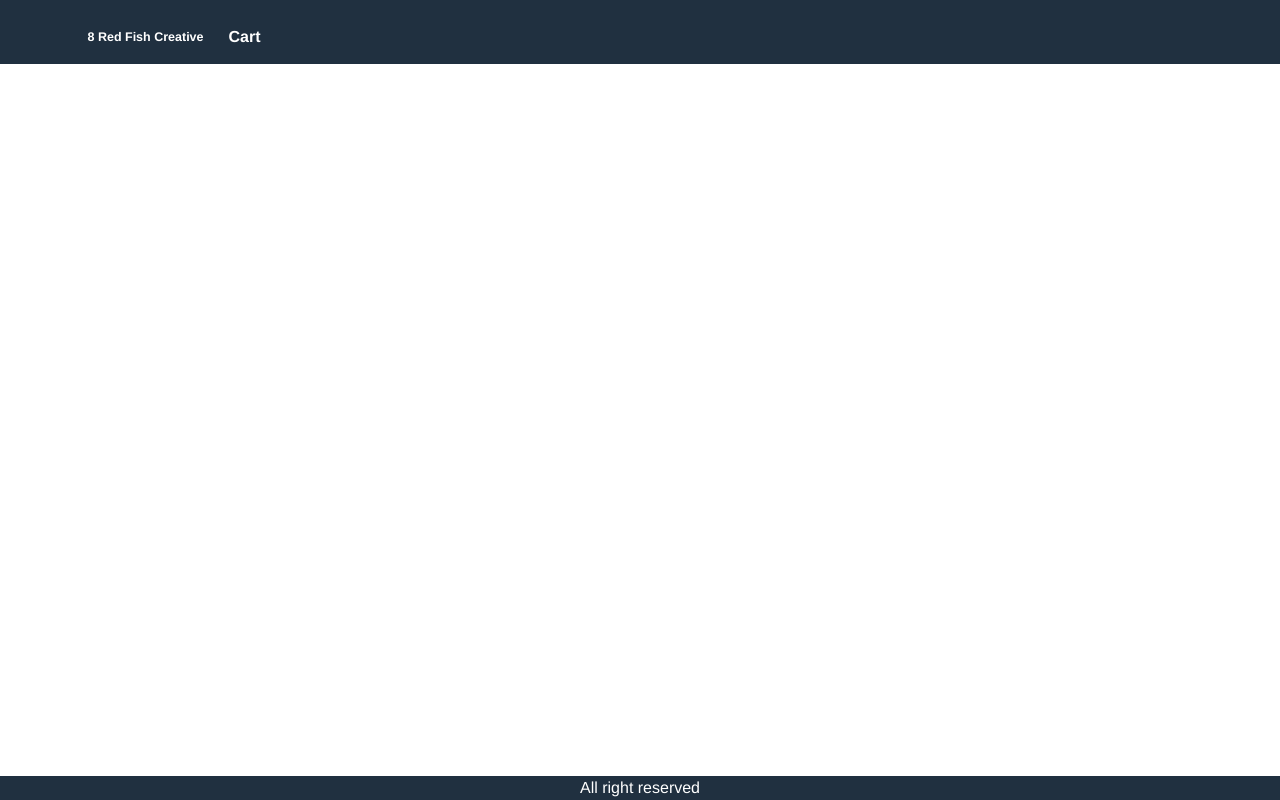
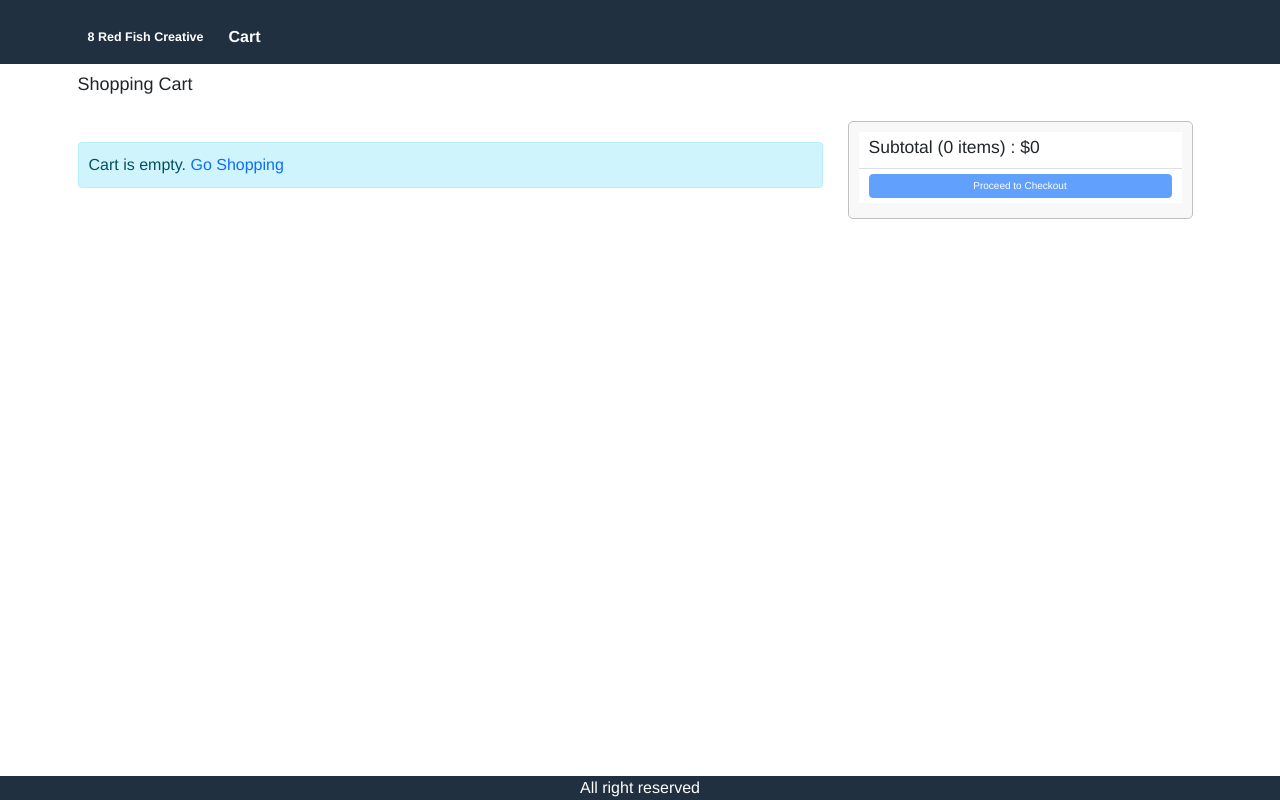
Before and after one commit to xiaojing168jmg168/8-red-fish-creative, a React (Create React App) app in the folder frontend/: page /cart in a window 1280 px wide. Built offline with nearby package versions, Linux system fonts and the light colour scheme.

Commit message:
display cart page, implement addToCartHandler, updateCartHandler

```diff
--- a/frontend/public/index.html
+++ b/frontend/public/index.html
@@ -28,6 +28,7 @@
       rel="stylesheet"
       href="https://cdnjs.cloudflare.com/ajax/libs/font-awesome/4.7.0/css/font-awesome.min.css"
     />
+    <link rel="stylesheet" href="https://cdn.jsdelivr.net/npm/@fortawesome/fontawesome-free@5.15.4/css/all.min.css" />
     <title>React App</title>
   </head>
   <body>
--- a/frontend/src/App.js
+++ b/frontend/src/App.js
@@ -8,6 +8,7 @@
 import Container from 'react-bootstrap/Container';
 import { LinkContainer } from 'react-router-bootstrap';
 import { Store } from './Store';
+import CartScreen from './screens/CartScreen';
 
 
 function App() {
@@ -39,6 +40,7 @@
       <Container>
       <Routes>
       <Route path="/product/:slug" element={<ProductScreen/>}></Route>
+      <Route path="/cart" element={<CartScreen/>}></Route>
       <Route path="/" element={<HomeScreen/>}></Route>
       </Routes>
       </Container>
--- a/frontend/src/Store.js
+++ b/frontend/src/Store.js
@@ -4,7 +4,9 @@
 
 const initialState = {
   cart: {
-    cartItems: [],
+    cartItems: localStorage.getItem('cartItems')
+    ? JSON.parse(localStorage.getItem('cartItems'))
+    : [],
   },
 };
 function reducer(state, action) {
@@ -17,11 +19,18 @@
       );
       const cartItems = existItem
         ? state.cart.cartItems.map((item) =>
-            item._id === existItem._id ? newItem : item
-          )
+          item._id === existItem._id ? newItem : item
+        )
         : [...state.cart.cartItems, newItem];
+        localStorage.setItem('cartItems', JSON.stringify(cartItems));
       return { ...state, cart: { ...state.cart, cartItems } };
-
+      case 'CART_REMOVE_ITEM': {
+        const cartItems = state.cart.cartItems.filter(
+          (item) => item._id !== action.payload._id
+        );
+        localStorage.setItem('cartItems', JSON.stringify(cartItems));
+        return { ...state, cart: { ...state.cart, cartItems } };
+      }
     default:
       return state;
   }
--- a/frontend/src/components/Product.js
+++ b/frontend/src/components/Product.js
@@ -3,9 +3,32 @@
 import Button from 'react-bootstrap/Button';
 import { Link } from 'react-router-dom';
 import Rating from './Rating';
+import axios from 'axios';
+import { useContext } from 'react';
+import { Store } from '../Store';
 
 function Product(props) {
   const { product } = props;
+
+  const { state, dispatch: ctxDispatch } = useContext(Store);
+  const {
+    cart: { cartItems },
+  } = state;
+
+  const addToCartHandler = async (item) => {
+    const existItem = cartItems.find((x) => x._id === product._id);
+    const quantity = existItem ? existItem.quantity + 1 : 1;
+    const { data } = await axios.get(`/api/products/${item._id}`);
+    if (data.countInStock < quantity) {
+        window.alert('Sorry. Product is out of stock');
+        return;
+      }
+        ctxDispatch({
+            type:'CART_ADD_ITEM',
+            payload: { ...item, quantity }
+        });
+  }
+
   return (
     <Card>
       <Link to={`/product/${product.slug}`}>
@@ -17,7 +40,10 @@
         </Link>
         <Rating rating={product.rating} numReviews={product.numReviews} />
         <Card.Text>${product.price}</Card.Text>
-        <Button className='btn-primary'>Add to cart</Button>
+        {product.countInStock === 0? <Button variant="light" disabled>Out of stock</Button>
+        :<Button onClick={() => addToCartHandler(product)} className='btn-primary'>Add to cart</Button>
+        }
+
       </Card.Body>
     </Card>
   );
--- a/frontend/src/index.css
+++ b/frontend/src/index.css
@@ -186,3 +186,6 @@
 .error{
   color: #a02020;
 }
+.img-thumbnail{
+  height: 80px;
+}
--- /dev/null
+++ b/frontend/src/screens/CartScreen.js
@@ -0,0 +1,123 @@
+import { useContext } from 'react';
+import { Store } from '../Store';
+import { Helmet } from 'react-helmet-async';
+import Row from 'react-bootstrap/Row';
+import Col from 'react-bootstrap/Col';
+import MessageBox from '../components/MessageBox';
+import ListGroup from 'react-bootstrap/ListGroup';
+import Button from 'react-bootstrap/Button';
+import Card from 'react-bootstrap/Card';
+import { Link, useNavigate } from 'react-router-dom';
+import axios from 'axios';
+
+export default function CartScreen() {
+    const navigate = useNavigate()
+  const { state, dispatch: ctxDispatch } = useContext(Store);
+  const {
+    cart: { cartItems },
+  } = state;
+
+  const updateCartHandler = async (item, quantity) => {
+    const { data } = await axios.get(`/api/products/${item._id}`);
+    if (data.countInStock < quantity) {
+        window.alert('Sorry. Product is out of stock');
+        return;
+      }
+        ctxDispatch({
+            type:'CART_ADD_ITEM',
+            payload: { ...item, quantity }
+        });
+  }
+
+  const removeItemHandler = (item) =>{
+    ctxDispatch({type:'CART_REMOVE_ITEM', payload: item});
+  }
+
+  const checkoutHandler = () =>{
+    navigate('/signin?redirect=/shinpping')
+  }
+  return (
+    <div>
+      <Helmet>
+        <title>Shopping Cart</title>
+      </Helmet>
+      <h1>Shopping Cart</h1>
+      <Row>
+        <Col md={8}>
+          {cartItems.length === 0 ? (
+            <MessageBox>
+              Cart is empty. <Link to="/">Go Shopping</Link>
+            </MessageBox>
+          ) : (
+            <ListGroup>
+              {cartItems.map((item) => (
+                <ListGroup.Item key={item._id}>
+                  <Row className="align-items-center">
+                    <Col md={4}>
+                      <img
+                        src={item.image}
+                        alt={item.name}
+                        className="img-fluid rounded img-thumbnail"
+                      ></img>{' '}
+                      <Link to={`/product/${item.slug}`}>{item.name}</Link>
+                    </Col>
+                    <Col md={3}>
+                      <Button variant="light"
+                      onClick ={()=>updateCartHandler(item, item.quantity - 1)}
+                      disabled={item.quantity === 1}>
+                        <i className="fas fa-minus-circle"></i>
+                      </Button>{' '}
+                      <span>{item.quantity}</span>{' '}
+                      <Button
+                        variant="light"
+                        onClick ={()=>updateCartHandler(item, item.quantity +1)}
+                        disabled={item.quantity === item.countInStock}
+                      >
+                        <i className="fas fa-plus-circle"></i>
+                      </Button>
+                    </Col>
+                    <Col md={3}>${item.price}</Col>
+                    <Col md={2}>
+                      <Button
+                      onClick={() => removeItemHandler(item)}
+                      variant="light">
+                        <i className="fas fa-trash"></i>
+                      </Button>
+                    </Col>
+                  </Row>
+                </ListGroup.Item>
+              ))}
+            </ListGroup>
+          )}
+        </Col>
+        <Col md={4}>
+          <Card>
+            <Card.Body>
+              <ListGroup variant="flush">
+                <ListGroup.Item>
+                  <h3>
+                    Subtotal ({cartItems.reduce((a, c) => a + c.quantity, 0)}{' '}
+                    items) : $
+                    {cartItems.reduce((a, c) => a + c.price * c.quantity, 0)}
+                  </h3>
+                </ListGroup.Item>
+                <ListGroup.Item>
+                  <div className="d-grid">
+                    <Button
+                      type="button"
+                      variant="primary"
+                      onClick={checkoutHandler}
+                      disabled={cartItems.length === 0}
+                    >
+                      Proceed to Checkout
+                    </Button>
+                  </div>
+                </ListGroup.Item>
+              </ListGroup>
+            </Card.Body>
+          </Card>
+        </Col>
+      </Row>
+    </div>
+  );
+}
--- a/frontend/src/screens/ProductScreen.js
+++ b/frontend/src/screens/ProductScreen.js
@@ -2,7 +2,7 @@
 
 import Rating from '../components/Rating';
 
-import { Link, useParams } from "react-router-dom";
+import { Link, useNavigate, useParams } from "react-router-dom";
 import axios from 'axios';
 import Row from 'react-bootstrap/Row';
 import Col from 'react-bootstrap/Col';
@@ -32,6 +32,7 @@
     }
 };
 function ProductScreen() {
+    const navigator = useNavigate();
     const params = useParams();
     const { slug } = params;
 
@@ -67,6 +68,7 @@
             type:'CART_ADD_ITEM',
             payload: { ...product, quantity }
         });
+        navigator('/cart');
     }
 
 
```
Also changed, not shown: 1 other file (tests, documents, lock files or other folders).
